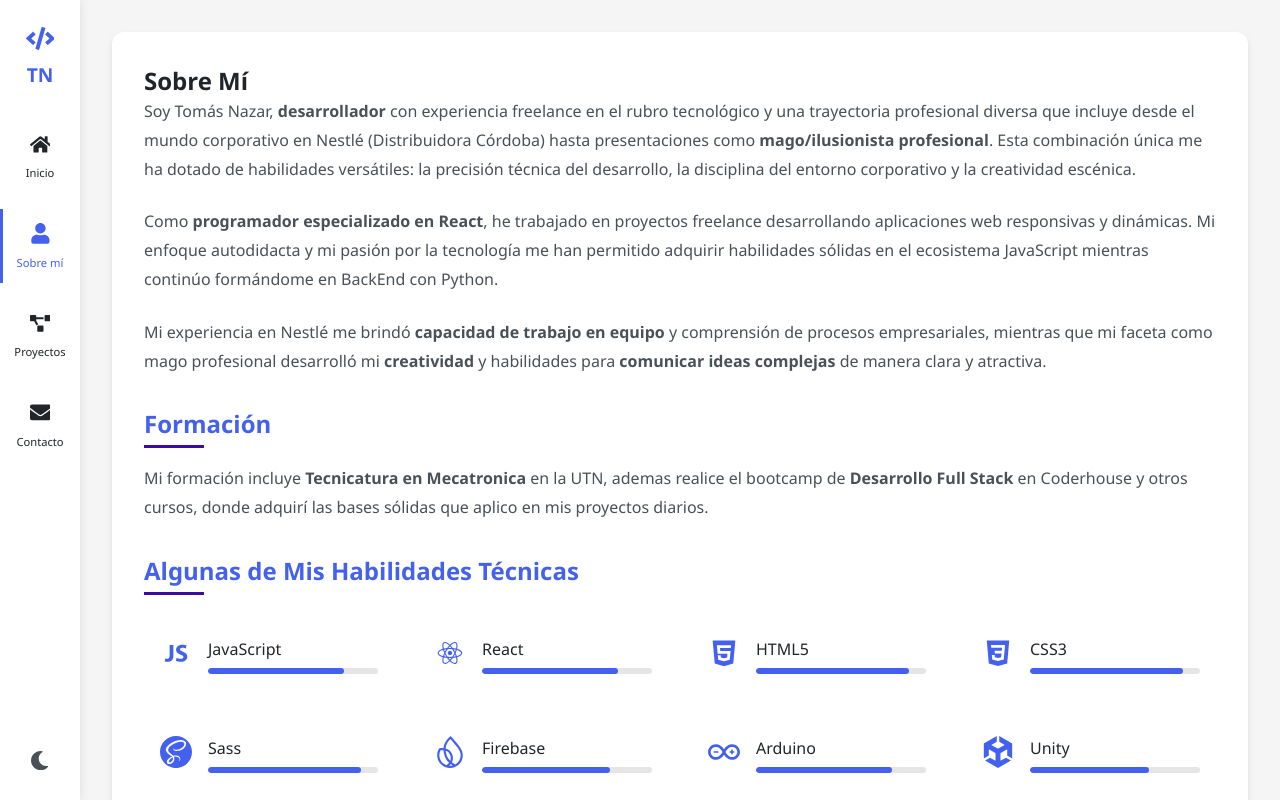
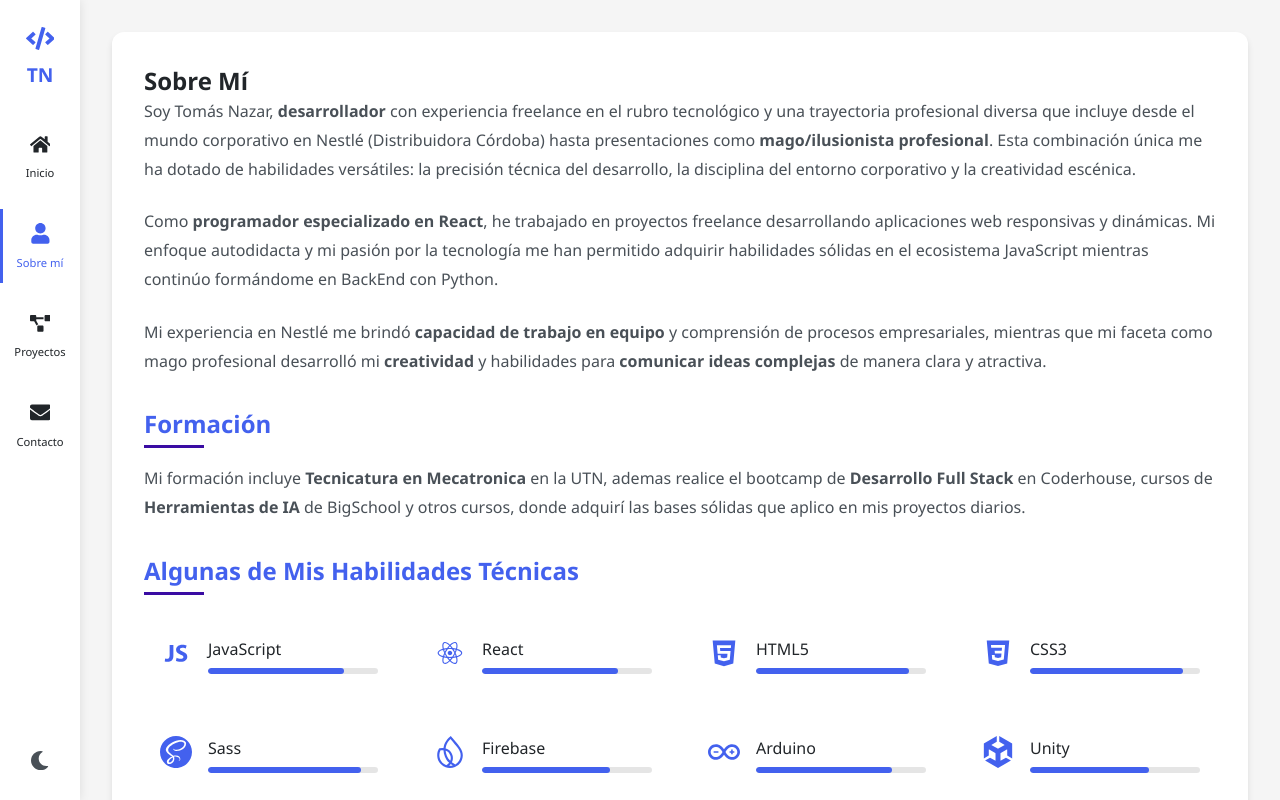
Before and after one commit to TommiNazar/portfolio-tomas, a React (Create React App) app: page / in a window 1280 px wide. Both pictures are taken after a click on the item "Sobre mí". Shown: the top 800 px of the page. Built offline with nearby package versions, Linux system fonts and the light colour scheme.

Commit message:
correcciones

```diff
--- a/src/components/About.js
+++ b/src/components/About.js
@@ -47,8 +47,8 @@ const About = () => {
           <p>
 
             Mi formación incluye <strong>Tecnicatura en Mecatronica</strong> en la UTN, ademas realice el bootcamp de
-            <strong> Desarrollo Full Stack</strong> en Coderhouse y otros cursos, donde adquirí las bases sólidas
-            que aplico en mis proyectos diarios.
+            <strong> Desarrollo Full Stack</strong> en Coderhouse, cursos de <strong>Herramientas de IA</strong> de BigSchool
+            y otros cursos, donde adquirí las bases sólidas que aplico en mis proyectos diarios.
           </p>
 
           <h3 className="about__subtitle">Algunas de Mis Habilidades Técnicas</h3>
--- a/src/components/Home.js
+++ b/src/components/Home.js
@@ -20,7 +20,7 @@ const Home = () => {
           <h1 className="home__title">
             Hola, soy <span className="highlight">Tomás Nazar</span>
           </h1>
-          <h2 className="home__subtitle">Desarrollador Front End</h2>
+          <h2 className="home__subtitle">Desarrollador</h2>
           <p className="home__description">
             Programador apasionado por crear experiencias atractivas y funcionales.
             Con habilidades sólidas en React, JavaScript y Python. Soy una persona curiosa,
```
